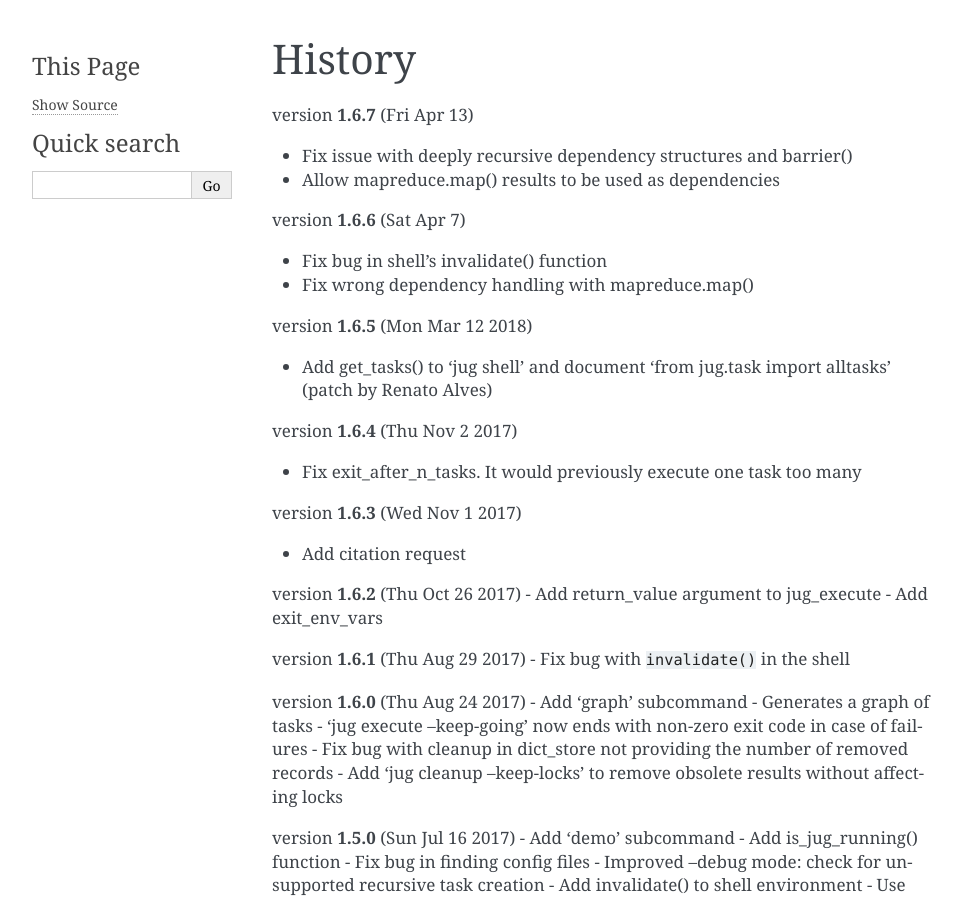
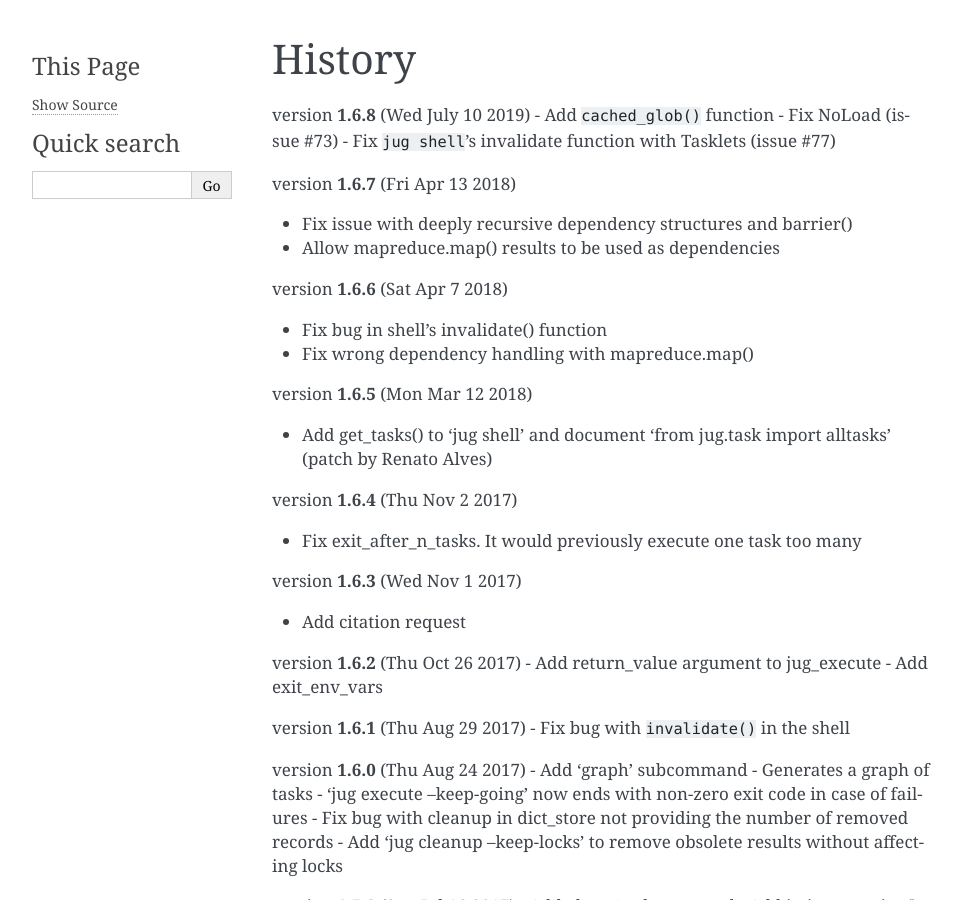
Before and after one commit to luispedro/jug, a Sphinx documentation site: the page built from docs/source/history.rst, in a window 1280 px wide and 900 px high. Shown: the whole window, without its empty margins (148-1110 px from the left). Built offline with Sphinx 7.4.7, drawn with Linux system fonts in a browser that asks for light colours; formulas are drawn with MathJax 3; the version number could not be read and is left out.

Commit message:
RLS Version 1.6.8
Mostly bugfix release

- Add `cached_glob()` function
- Fix NoLoad (issue #73)
- Fix `jug shell`'s invalidate function with Tasklets (issue #77)

```diff
--- a/README.rst
+++ b/README.rst
@@ -136,7 +136,6 @@
 - Fix NoLoad (issue #73)
 - Fix ``jug shell``'s invalidate function with Tasklets (issue #77)
 
->>>>>>> fda6fdb... DOC Fix ReST text
 version **1.6.7** (Fri Apr 13 2018)
 
 - Fix issue with deeply recursive dependency structures and barrier()
--- a/docs/source/history.rst
+++ b/docs/source/history.rst
@@ -2,12 +2,17 @@
 History
 =======
 
-version **1.6.7** (Fri Apr 13)
+version **1.6.8** (Wed July 10 2019)
+- Add ``cached_glob()`` function
+- Fix NoLoad (issue #73)
+- Fix ``jug shell``'s invalidate function with Tasklets (issue #77)
+
+version **1.6.7** (Fri Apr 13 2018)
 
 - Fix issue with deeply recursive dependency structures and barrier()
 - Allow mapreduce.map() results to be used as dependencies
 
-version **1.6.6** (Sat Apr  7)
+version **1.6.6** (Sat Apr  7 2018)
 
 - Fix bug in shell's invalidate() function
 - Fix wrong dependency handling with mapreduce.map()
```
Also changed, not shown: 2 other files.
